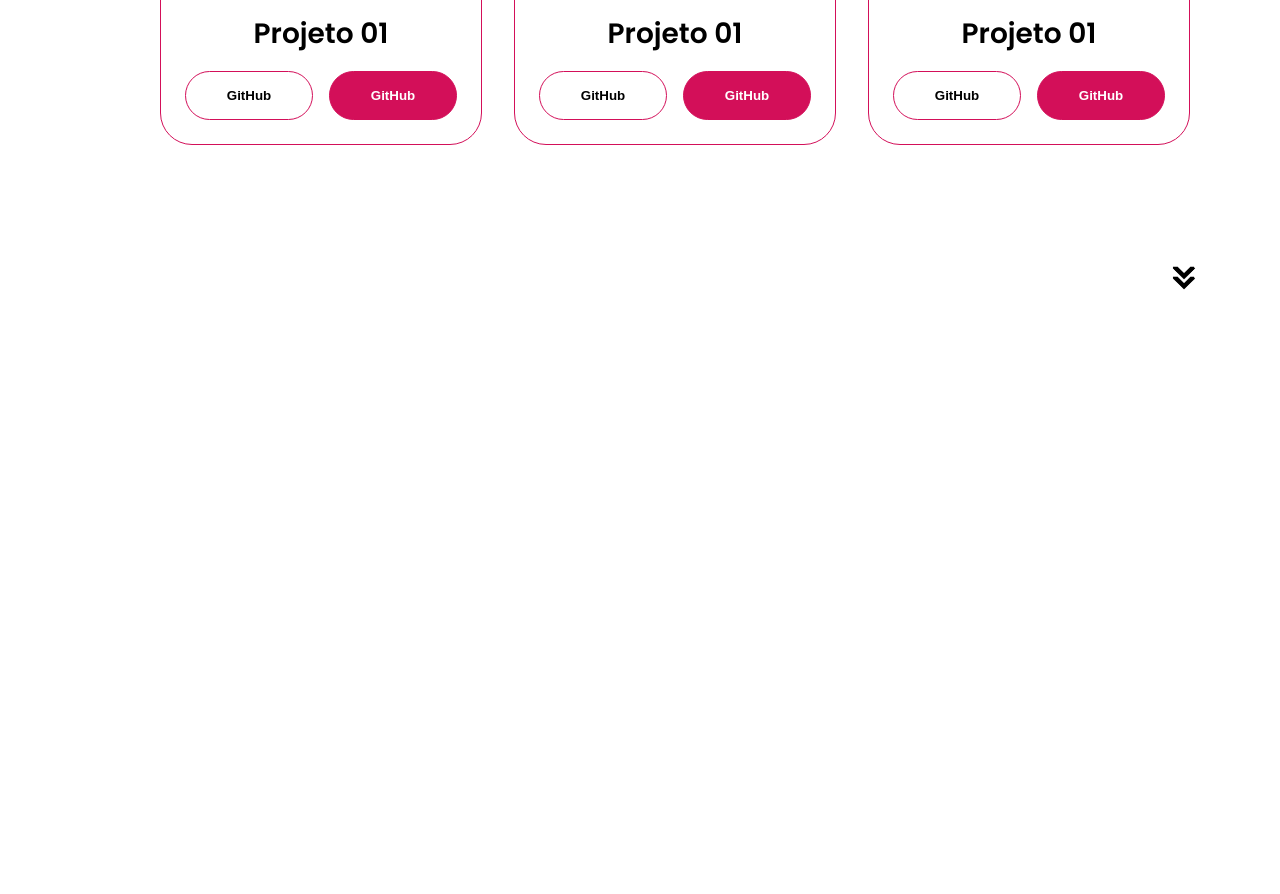
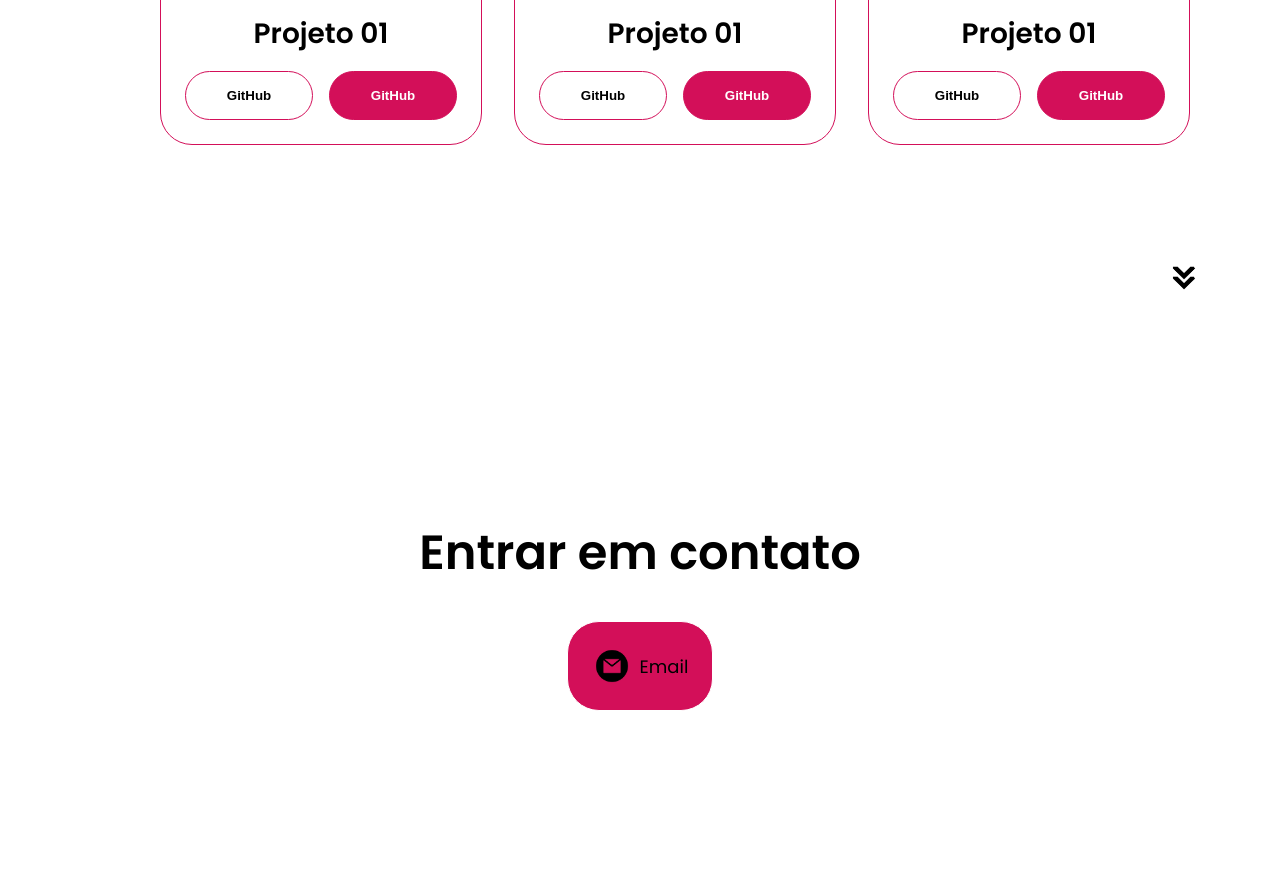
Before and after one commit to DeniseBarbosa/meu-portfolio, a plain HTML site: page index.html in a window 1280 px wide. Shown: the part 2746-3640 px from the top of the page. Before the commit the page ends 3080 px from the top, so only its background shows below. Drawn offline with Linux system fonts and the light colour scheme.

Commit message:
contatos

```diff
--- a/index.html
+++ b/index.html
@@ -255,6 +255,18 @@
     />
   </section>
 
+  <!-- Contatos  -->
+  <section id="contatos">
+    <!-- <p class="secao__texto__p1">Entrar em contato</p>  -->
+    <h1 class="titulo">Entrar em contato</h1>
+    <div class="contato-info-upper-container">
+      <div class="contato-info-container">
+        <img src="/assets/email.png" alt="E-mail para contato" class="icon contato-icon email-icon">
+        <p><a href="mailto:deniseluvoir@gmail.com">Email</a></p>
+      </div>
+
+    </div>
+  </section>
 
   <script src="script.js"></script>
 </body>
--- a/style.css
+++ b/style.css
@@ -321,3 +321,39 @@ article .icon{
   color: black;
 
 }
+
+/* Contatos  */
+#contatos{
+  display: flex;
+  justify-content: center;
+  flex-direction: column;
+  height: 70vh;
+}
+.contato-info-upper-container{
+  display: flex;
+  justify-content: center;
+  border-radius: 2rem;
+   border: white 0.1rem solid;
+  border-color: white;
+  background-color: #d30f59;
+  margin: 2rem auto;
+  padding: 0.5rem;
+
+}
+.contato-info-container{
+  display: flex;
+  align-items: center;
+  justify-content: center;
+  gap: 0.5rem;
+  margin: 1rem;
+}
+.contato-info-container p {
+  font-size:  large;
+}
+.contato-icon{
+  cursor: default;
+}
+.email-icon{
+  height: 2.5rem;
+
+}
```
